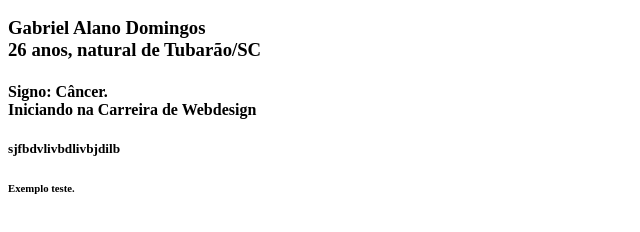
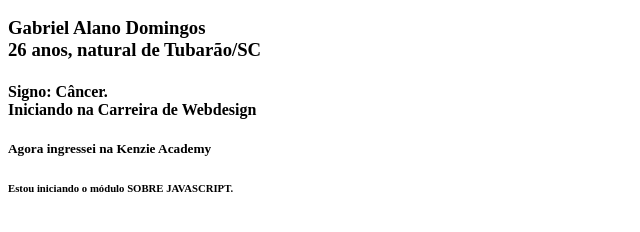
Before and after one commit to Gabriel-alano/democoderhouse-github, a plain HTML site: page index.html in a window 1280 px wide. Shown: the part 96-328 px from the top of the page, without its empty margins (0-640 px from the left). Drawn offline with Linux system fonts and the light colour scheme.

Commit message:
Adicionei uma informação sobre o novo curso que estou fazendo

```diff
--- a/index.html
+++ b/index.html
@@ -12,8 +12,8 @@
         </h3>
         <h4> Signo: Câncer.
             <br> Iniciando na Carreira de Webdesign </h4>
-        <h5> sjfbdvlivbdlivbjdilb </h5>
-        <h6> Exemplo teste. </h6>
+        <h5> Agora ingressei na Kenzie Academy</h5>
+        <h6> Estou iniciando o módulo SOBRE JAVASCRIPT. </h6>
     </div>
     </body>
 </html>
```
